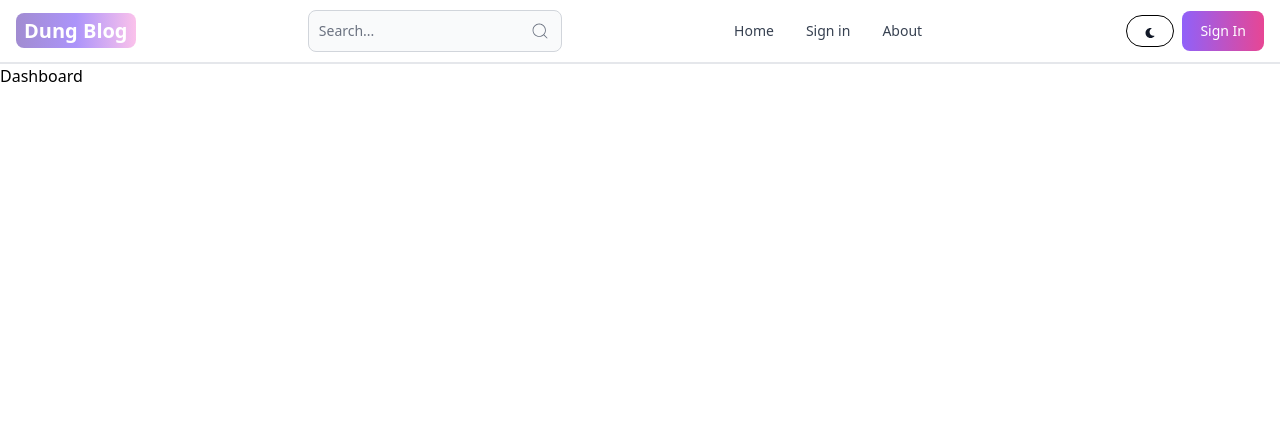
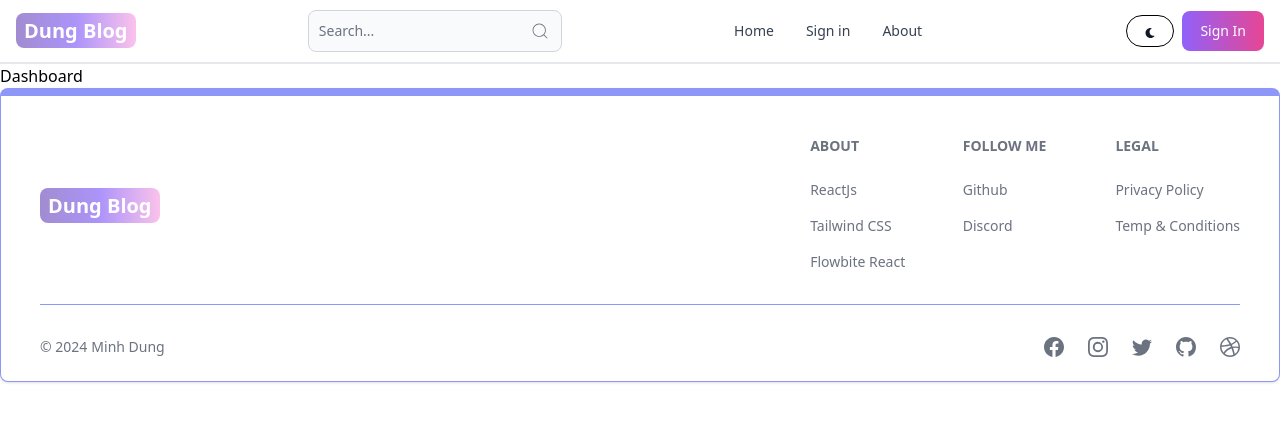
Before and after one commit to nminhdung/blog-ui, a React (Vite) app: page /dashboard in a window 1280 px wide. Shown: the top 422 px of the page. Built offline with nearby package versions, Linux system fonts and the light colour scheme.

Commit message:
create footer

```diff
--- a/src/App.jsx
+++ b/src/App.jsx
@@ -6,6 +6,7 @@ import Signup from './pages/Signup';
 import Dashboard from './pages/Dashboard';
 import Header from './components/Header';
 import { ToastContainer } from 'react-toastify';
+import FooterApp from './components/Footer';
 
 
 function App() {
@@ -20,6 +21,7 @@ function App() {
           <Route path='/sign-up' element={<Signup />} />
           <Route path='/dashboard' element={<Dashboard />} />
         </Routes>
+        <FooterApp/>
       </BrowserRouter>
       <ToastContainer theme="colored" position='bottom-left'/>
     </>
--- /dev/null
+++ b/src/components/Footer.jsx
@@ -0,0 +1,97 @@
+import React from 'react';
+import { Footer } from 'flowbite-react';
+import { Link } from 'react-router-dom';
+import {
+    BsFacebook,
+    BsInstagram,
+    BsTwitter,
+    BsGithub,
+    BsDribbble,
+}
+    from 'react-icons/bs'
+const FooterApp = () => {
+    return (
+        <Footer container className='border border-t-8 border-indigo-500/75'>
+            <div className='w-full max-w-[1200px] mx-auto'>
+                <div className='flex flex-col sm:flex-row gap-4 sm:items-center justify-between  '>
+                    <div className='mt-5'>
+                        <Link to='/' className='self-center whitespace-nowrap text-sm sm:text-xl
+                             font-semibold dark:text-white
+          '>
+                            <span className='px-2 py-1 bg-gradient-to-r from-[#a18cd1] via-purple-400
+                           to-[#fbc2eb] rounded-lg text-white'>Dung Blog</span>
+                        </Link>
+                    </div>
+                    <div className='grid grid-cols-2 gap-3 sm:mt-4 sm:grid-cols-3 sm:gap-7'>
+                        <div>
+                            <Footer.Title title="about" />
+                            <Footer.LinkGroup col>
+                                <Footer.Link
+                                    href='https://react.dev/'
+                                    target='_blank'
+                                    rel='noopener noreferrer'
+                                >
+                                    ReactJs
+                                </Footer.Link>
+                                <Footer.Link
+                                    href='https://tailwindcss.com/'
+                                    target='_blank'
+                                    rel='noopener noreferrer'
+                                >
+                                    Tailwind CSS
+                                </Footer.Link>
+                                <Footer.Link
+                                    href='https://www.flowbite-react.com'
+                                    target='_blank'
+                                    rel='noopener noreferrer'
+                                >
+                                    Flowbite React
+                                </Footer.Link>
+                            </Footer.LinkGroup>
+                        </div>
+                        <div>
+                            <Footer.Title title="Follow me" />
+                            <Footer.LinkGroup col>
+                                <Footer.Link
+                                    href='https://github.com/nminhdung'
+                                    target='_blank'
+                                    rel='noopener noreferrer'
+                                >
+                                    Github
+                                </Footer.Link>
+                                <Footer.Link>Discord</Footer.Link>
+                            </Footer.LinkGroup>
+                        </div>
+                        <div>
+                            <Footer.Title title="Legal" />
+                            <Footer.LinkGroup col>
+                                <Footer.Link
+                                    href='#'
+                                >
+                                    Privacy Policy
+                                </Footer.Link>
+                                <Footer.Link>
+                                    Temp & Conditions
+                                </Footer.Link>
+                            </Footer.LinkGroup>
+                        </div>
+                    </div>
+
+                </div>
+                <Footer.Divider className='border-indigo-500/75'/>
+                <div className='w-full sm:flex sm:items-center sm:justify-between'>
+                    <Footer.Copyright href='#' by='Minh Dung' year={new Date().getFullYear()} />
+                    <div className="mt-4 flex space-x-6 sm:mt-0 sm:justify-center">
+                        <Footer.Icon href="#" icon={BsFacebook} />
+                        <Footer.Icon href="#" icon={BsInstagram} />
+                        <Footer.Icon href="#" icon={BsTwitter} />
+                        <Footer.Icon href="#" icon={BsGithub} />
+                        <Footer.Icon href="#" icon={BsDribbble} />
+                    </div>
+                </div>
+            </div>
+        </Footer>
+    )
+}
+
+export default FooterApp;
--- a/src/components/Header.jsx
+++ b/src/components/Header.jsx
@@ -38,7 +38,7 @@ const Header = () => {
           <Link to='/about'>About</Link>
         </Navbar.Link>
         <Navbar.Link className='flex gap-2 items-center md:hidden'>
-                    Mode:
+          Mode:
           <Button className='w-12 h-8  border-black' color='gray' pill>
             <FaMoon />
           </Button>
```
Also changed, not shown: .eslintrc.cjs.
